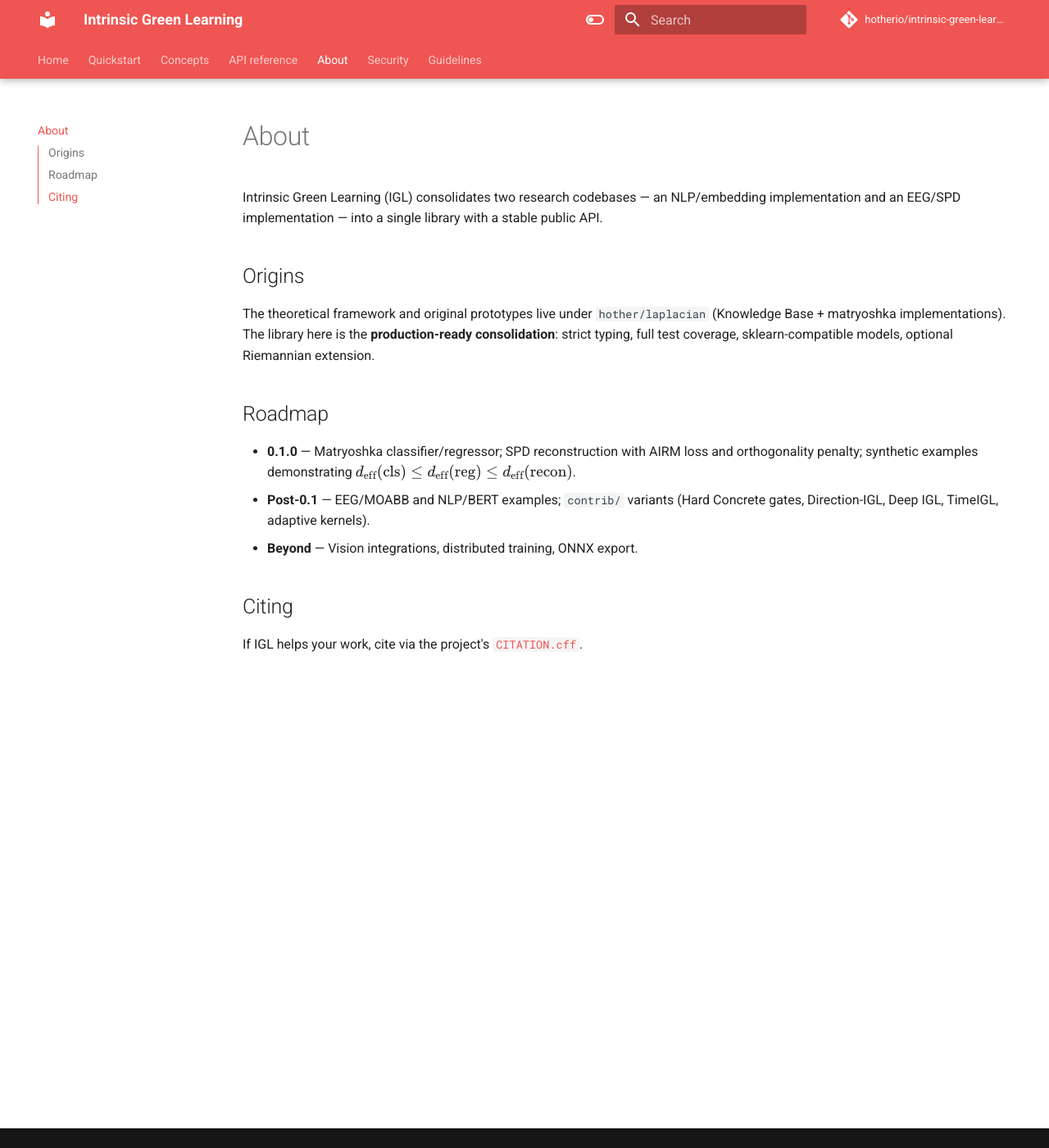
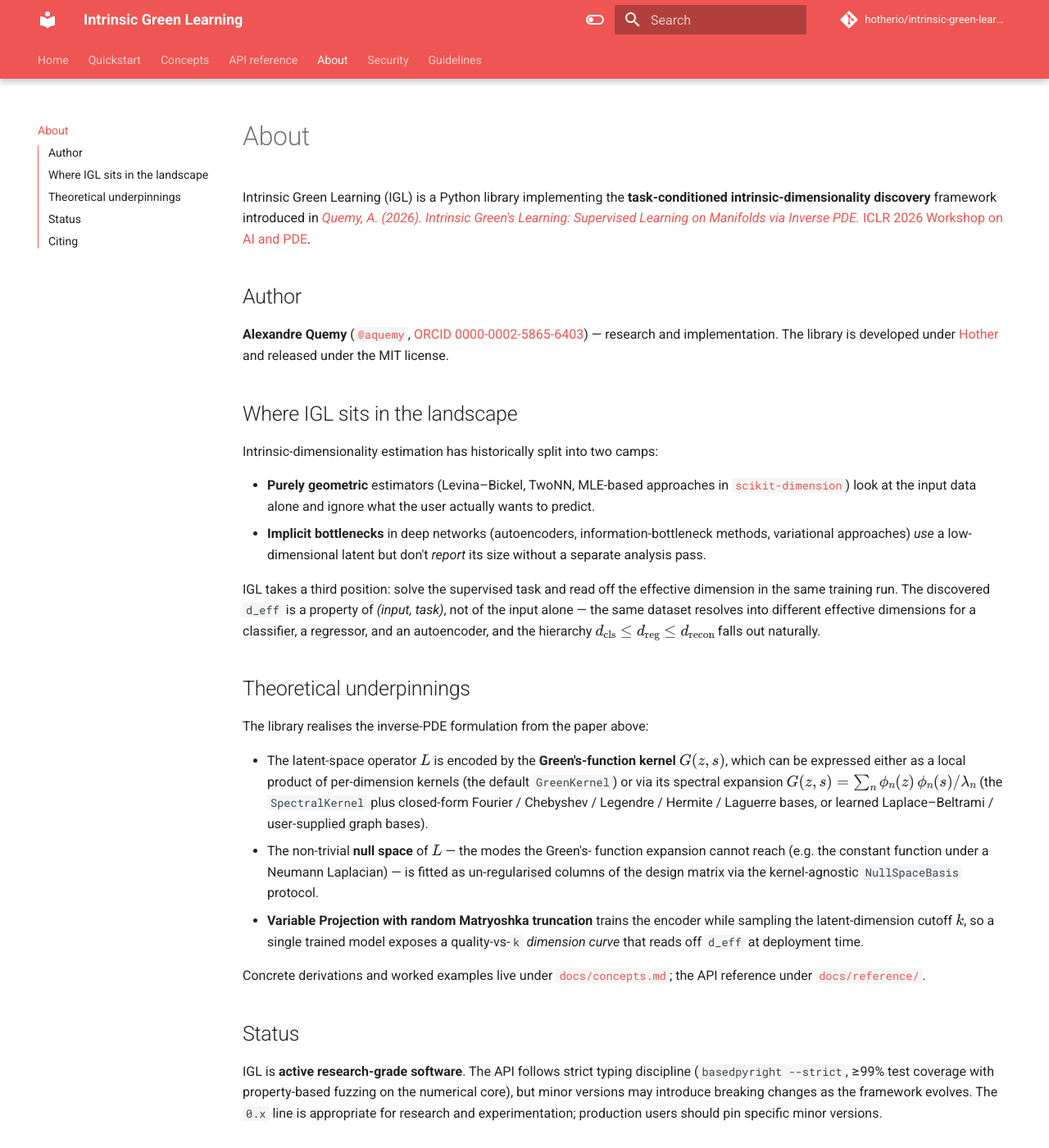
Before and after one commit to hotherio/intrinsic-green-learning, an MkDocs documentation site: the page built from docs/about.md, in a window 1280 px wide and 1400 px high. Shown: the whole window at 82% size. Built offline with MkDocs 1.6.1 and Material for MkDocs 9.7.7, drawn with Linux system fonts in a browser that asks for light colours; comment, search, counter and statistics services are not loaded; the version menu is left out; some of the changed text lies outside the part shown.

Commit message:
docs(about): Rewrite the About page (#33)
The old `docs/about.md` was stale: it described an "Origins" story
about consolidating two private research codebases (irrelevant to
consumers), listed v0.1.0 features as a forthcoming roadmap (already
shipped), and ended with a `## Citing` section that duplicated
`CITATION.cff` and now also the README Bibliography.

Rewritten end-to-end. New structure:

- **Top paragraph**: one sentence framing IGL as the implementation
  of the ICLR 2026 Workshop paper, with a direct OpenReview link.
- **Author**: Alexandre Quemy (GitHub handle + ORCID) and Hother as
  the developing org. Single source for "who is behind this".
- **Where IGL sits in the landscape**: positions IGL against the two
  established camps of intrinsic-dimensionality work — purely
  geometric estimators (Levina-Bickel, TwoNN, scikit-dimension) vs
  implicit bottlenecks in deep nets. IGL's task-conditioned position
  gets a paragraph and the hierarchy is restated.
- **Theoretical underpinnings**: bullet list naming the actual
  exported abstractions (`GreenKernel`, `SpectralKernel`,
  `NullSpaceBasis`, `MatryoshkaTrainer`) and connecting them to the
  paper's inverse-PDE formulation. Cross-links to docs/concepts.md
  and docs/reference/ for depth.
- **Status**: research-grade software disclaimer; pin minor versions
  in production.
- **Citing**: one-paragraph pointer to the README Bibliography and
  CITATION.cff (single source of truth for the actual citation
  details).

No code changes; no release impact (`docs:` outside PSR's
`minor_tags` / `patch_tags`).

```diff
--- a/docs/about.md
+++ b/docs/about.md
@@ -1,26 +1,78 @@
 # About
 
-Intrinsic Green Learning (IGL) consolidates two research codebases — an
-NLP/embedding implementation and an EEG/SPD implementation — into a single
-library with a stable public API.
+Intrinsic Green Learning (IGL) is a Python library implementing the
+**task-conditioned intrinsic-dimensionality discovery** framework
+introduced in [*Quemy, A. (2026). Intrinsic Green's Learning: Supervised
+Learning on Manifolds via Inverse PDE.* ICLR 2026 Workshop on AI and
+PDE](https://openreview.net/forum?id=Y6RpdS98l8).
 
-## Origins
+## Author
 
-The theoretical framework and original prototypes live under
-`hother/laplacian` (Knowledge Base + matryoshka implementations). The library
-here is the **production-ready consolidation**: strict typing, full test
-coverage, sklearn-compatible models, optional Riemannian extension.
+**Alexandre Quemy** ([`@aquemy`](https://github.com/aquemy),
+[ORCID 0000-0002-5865-6403](https://orcid.org/0000-0002-5865-6403))
+— research and implementation. The library is developed under
+[Hother](https://hother.io) and released under the MIT license.
 
-## Roadmap
+## Where IGL sits in the landscape
 
-- **0.1.0** — Matryoshka classifier/regressor; SPD reconstruction with AIRM
-  loss and orthogonality penalty; synthetic examples demonstrating
-  $d_{\text{eff}}(\text{cls}) \le d_{\text{eff}}(\text{reg}) \le d_{\text{eff}}(\text{recon})$.
-- **Post-0.1** — EEG/MOABB and NLP/BERT examples; `contrib/` variants (Hard
-  Concrete gates, Direction-IGL, Deep IGL, TimeIGL, adaptive kernels).
-- **Beyond** — Vision integrations, distributed training, ONNX export.
+Intrinsic-dimensionality estimation has historically split into two
+camps:
+
+- **Purely geometric** estimators (Levina–Bickel, TwoNN, MLE-based
+  approaches in [`scikit-dimension`](https://scikit-dimension.readthedocs.io/))
+  look at the input data alone and ignore what the user actually
+  wants to predict.
+- **Implicit bottlenecks** in deep networks (autoencoders,
+  information-bottleneck methods, variational approaches) *use* a
+  low-dimensional latent but don't *report* its size without a
+  separate analysis pass.
+
+IGL takes a third position: solve the supervised task and read off
+the effective dimension in the same training run. The discovered
+`d_eff` is a property of *(input, task)*, not of the input alone — the
+same dataset resolves into different effective dimensions for a
+classifier, a regressor, and an autoencoder, and the hierarchy
+$d_{\text{cls}} \le d_{\text{reg}} \le d_{\text{recon}}$ falls out
+naturally.
+
+## Theoretical underpinnings
+
+The library realises the inverse-PDE formulation from the paper above:
+
+- The latent-space operator $L$ is encoded by the **Green's-function
+  kernel** $G(z, s)$, which can be expressed either as a local product
+  of per-dimension kernels (the default `GreenKernel`) or via its
+  spectral expansion $G(z, s) = \sum_n \phi_n(z)\,\phi_n(s) / \lambda_n$
+  (the `SpectralKernel` plus closed-form Fourier / Chebyshev /
+  Legendre / Hermite / Laguerre bases, or learned Laplace–Beltrami /
+  user-supplied graph bases).
+- The non-trivial **null space** of $L$ — the modes the Green's-
+  function expansion cannot reach (e.g. the constant function under a
+  Neumann Laplacian) — is fitted as un-regularised columns of the
+  design matrix via the kernel-agnostic `NullSpaceBasis` protocol.
+- **Variable Projection with random Matryoshka truncation** trains the
+  encoder while sampling the latent-dimension cutoff $k$, so a single
+  trained model exposes a quality-vs-`k` *dimension curve* that reads
+  off `d_eff` at deployment time.
+
+Concrete derivations and worked examples live under
+[`docs/concepts.md`](concepts.md); the API reference under
+[`docs/reference/`](reference/).
+
+## Status
+
+IGL is **active research-grade software**. The API follows strict
+typing discipline (`basedpyright --strict`, ≥99% test coverage with
+property-based fuzzing on the numerical core), but minor versions may
+introduce breaking changes as the framework evolves. The `0.x` line is
+appropriate for research and experimentation; production users should
+pin specific minor versions.
 
 ## Citing
 
-If IGL helps your work, cite via the project's
-[`CITATION.cff`](https://github.com/hotherio/intrinsic-green-learning/blob/main/CITATION.cff).
+See the
+[Bibliography](https://github.com/hotherio/intrinsic-green-learning#bibliography)
+section of the project README for the recommended citation, or the
+[`CITATION.cff`](https://github.com/hotherio/intrinsic-green-learning/blob/main/CITATION.cff)
+file for the structured form (GitHub's *"Cite this repository"*
+widget reads it automatically).
```
